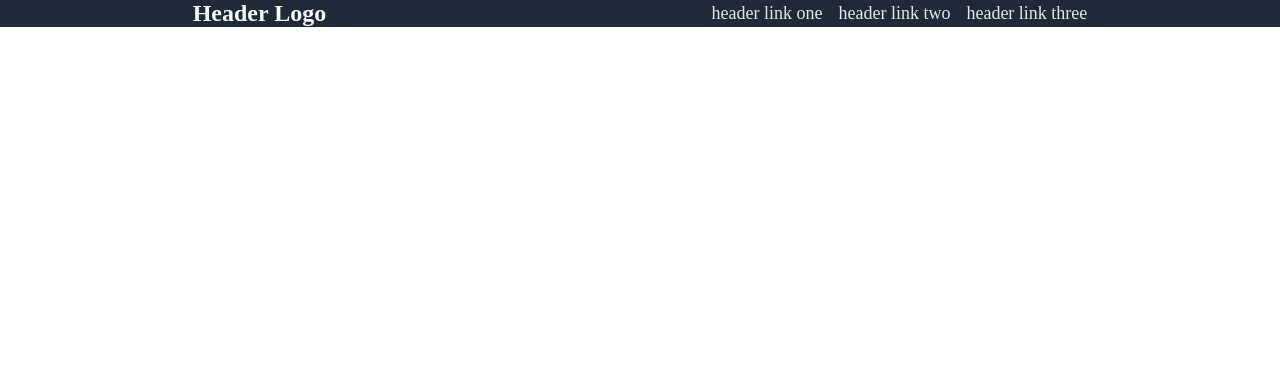
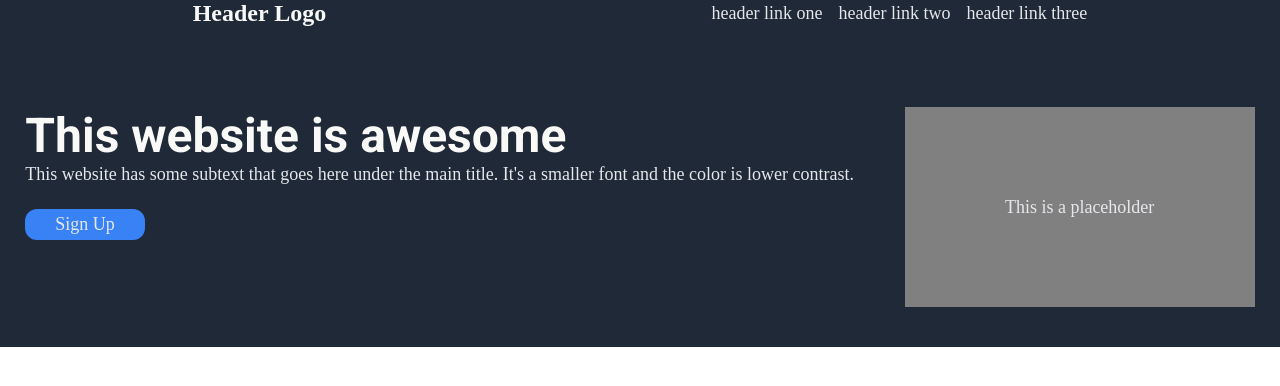
Before and after one commit to khalidzainalab/OdinLandingPage, a plain HTML site: page index.html in a window 1280 px wide. Drawn offline with Linux system fonts and the light colour scheme; a web font is replaced by a local one.

Commit message:
add: new hero

```diff
--- a/index.html
+++ b/index.html
@@ -1,9 +1,9 @@
 <!DOCTYPE html>
 <html lang="en">
   <head>
-    <meta charset="UTF-8">
-    <meta name="viewport" content="width=device-width, initial-scale=1.0">
-    <link rel="stylesheet" href="./styles.css">
+    <meta charset="UTF-8" />
+    <meta name="viewport" content="width=device-width, initial-scale=1.0" />
+    <link rel="stylesheet" href="./styles.css" />
     <title>Odin Landing Page</title>
   </head>
   <body>
@@ -12,20 +12,29 @@
         <div class="navbar-left">
           <h1 id="logo">Header Logo</h1>
         </div>
-            <div class="navbar-right">
+        <div class="navbar-right secondary-text">
           <ul>
-                    <li>
-                        header link one
-                    </li>
-                    <li>
-                        header link two
-                    </li>
-                    <li>
-                        header link three
-                    </li>
+            <li>header link one</li>
+            <li>header link two</li>
+            <li>header link three</li>
           </ul>
         </div>
       </nav>
+      <div class="hero">
+        <div class="hero-container-left">
+          <h1>This website is awesome</h1>
+          <p class="secondary-text">
+            This website has some subtext that goes here under the main title.
+            It's a smaller font and the color is lower contrast.
+          </p>
+          <button type="button" class="circular-button secondary-text">
+            Sign Up
+          </button>
+        </div>
+        <div class="hero-container-right">
+          <div class="image-placeholder secondary-text"> This is a placeholder</div>
+        </div>
+      </div>
     </header>
   </body>
 </html>
--- a/styles.css
+++ b/styles.css
@@ -1,10 +1,12 @@
 @import url('https://fonts.cdnfonts.com/css/hero-new');
+@import url('https://fonts.googleapis.com/css2?family=Roboto:ital,wght@0,100;0,300;0,400;0,500;0,700;0,900;1,100;1,300;1,400;1,500;1,700;1,900&display=swap');
 
 * {
     margin: 0;
     padding : 0;
 }
 
+/* Navbar*/
 header{
     background-color:#1F2937;
 }
@@ -22,11 +24,49 @@ nav{
 
 }
 
-.navbar-right ul {
+.secondary-text{
     font-family: 'Hero New';
     font-size: 18px;
     color: #E5E7EB;
+}
+
+.navbar-right ul {
     list-style-type:none;
     display:flex;
     gap: 16px;
 }
+
+/* Hero */
+
+.hero {
+    margin-top: 10vh;
+    height: 30vh;
+    display:flex;
+    justify-content: space-around;
+}
+
+.hero-container-left h1 {
+    font-size: 48px;
+    font-family: Roboto, "Hero New";
+    color: #F9FAF8;
+    font-weight: bolder
+}
+
+
+.circular-button{
+    min-width: 15px;
+    margin-top: 3vh;
+    border: 0;
+    border-radius: 12px;
+    padding: 5px 30px 5px;
+    background-color: #3882F6;
+}
+
+.image-placeholder{
+    background-color: gray;
+    height: 200px;
+    width: 350px;
+    display:flex;
+    align-items: center;
+    justify-content: center;
+}
```
Lines whose indentation alone changed are shown as unchanged.
